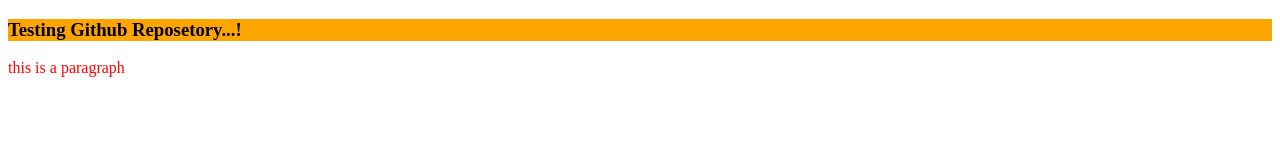
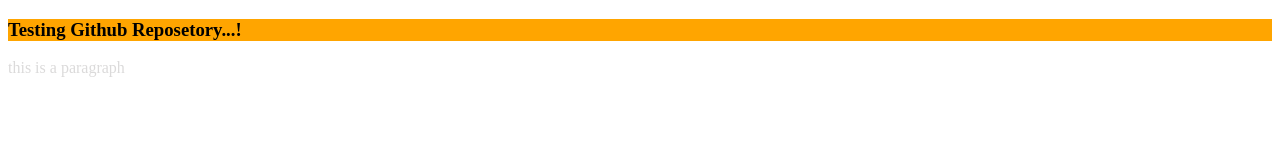
Before and after one commit to ronak-r7/HTML, a plain HTML site: page index.html in a window 1280 px wide. Drawn offline with Linux system fonts and the light colour scheme.

Commit message:
Update style.css

```diff
--- a/style.css
+++ b/style.css
@@ -1,5 +1,5 @@
 p{
-    color: red;
+    color: rgb(219, 218, 218);
 }
 
 h3{
```
